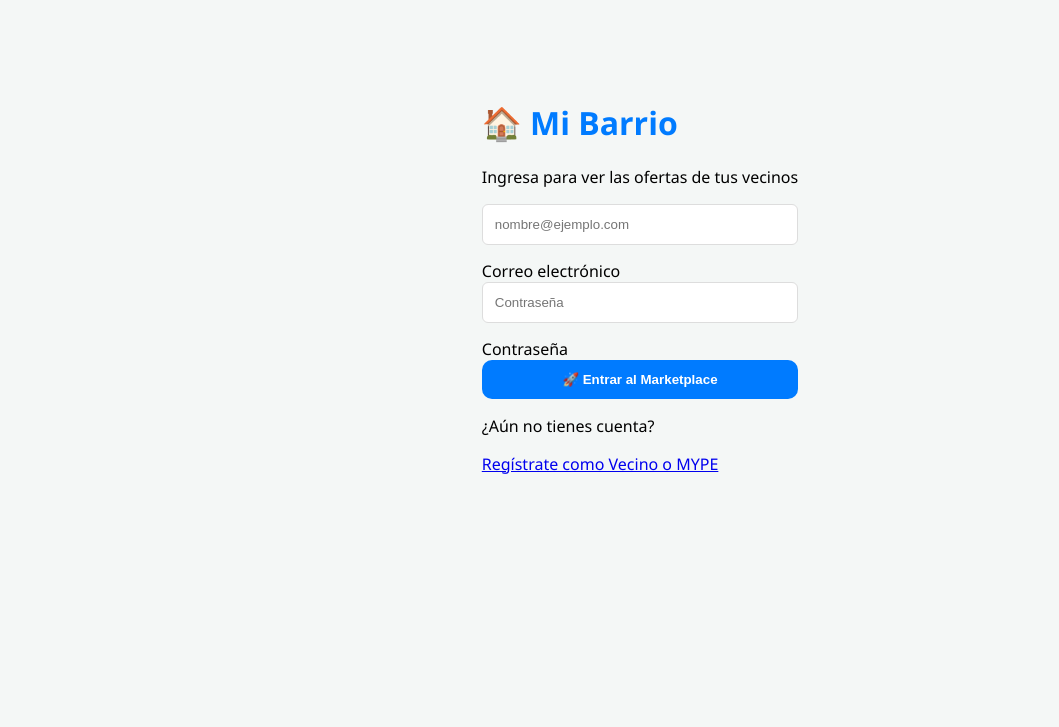
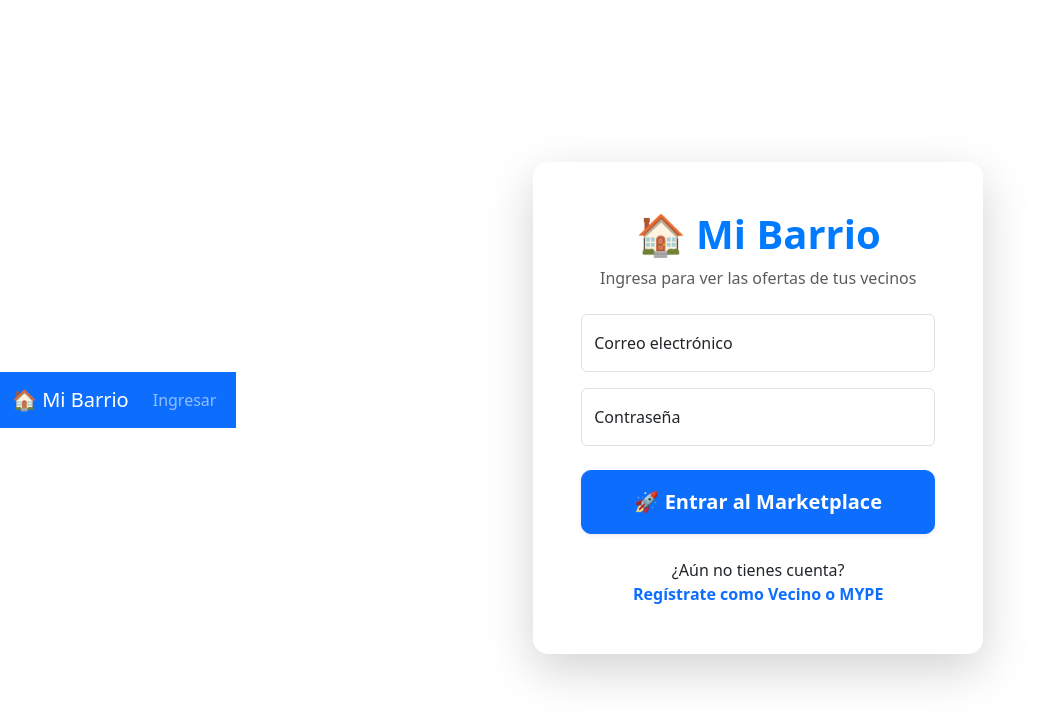
Before and after one commit to otambraico/marketplace, a Flask app: page /login in a window 1280 px wide. Shown: the top 727 px of the page, without its empty margins (0-1059 px from the left). Run offline with Flask 3, Linux system fonts and the light colour scheme; some libraries are stand-ins or nearby versions.

Commit message:
Vigesima segunda actualización del sistema en producción

```diff
--- a/templates/base.html
+++ b/templates/base.html
@@ -3,85 +3,105 @@
 <head>
     <meta charset="UTF-8">
     <meta name="viewport" content="width=device-width, initial-scale=1.0, maximum-scale=1.0, user-scalable=no">
+    <title>Mi Barrio Marketplace</title>
+    <link href="https://cdn.jsdelivr.net/npm/bootstrap@5.3.0/dist/css/bootstrap.min.css" rel="stylesheet">
 
-    <title>{% block title %}Barrio Market{% endblock %}</title>
-    <link href="https://cdn.jsdelivr.net/npm/bootstrap@5.3.0/dist/css/bootstrap.min.css" rel="stylesheet">
     <style>
-        .navbar { box-shadow: 0 2px 4px rgba(0,0,0,0.1); }
-        #main-container { margin-top: 20px; }
-        body { font-size: 16px; } /* Tamaño mínimo para que Google no penalice */
-        .container { width: 95%; margin: auto; }
-        img { max-width: 100%; height: auto; }
-        input, button { min-height: 44px; } /* Tamaño táctil estándar de Apple/Google */
-        /* Agrega esto al bloque de estilos de tu base.html */
-            @media (max-width: 576px) {
-                .card {
-                    margin: 10px;
-                    border-radius: 10px;
-                }
-                h1 {
-                    font-size: 1.8rem;
-                }
-            }
+        /* Estilos para la Barra Inferior (Solo Móvil) */
+        .bottom-nav {
+            display: none; /* Oculto en escritorio */
+            position: fixed;
+            bottom: 0;
+            left: 0;
+            right: 0;
+            height: 65px;
+            background-color: #ffffff;
+            border-top: 1px solid #dee2e6;
+            z-index: 1050;
+            box-shadow: 0 -2px 10px rgba(0,0,0,0.1);
+        }
+
+        .nav-item-mobile {
+            flex: 1;
+            text-align: center;
+            display: flex;
+            flex-direction: column;
+            justify-content: center;
+            align-items: center;
+            color: #6c757d;
+            text-decoration: none;
+            font-size: 12px;
+        }
+
+        .nav-item-mobile.active {
+            color: #007bff;
+            font-weight: bold;
+        }
+
+        .nav-item-mobile i, .nav-item-mobile span.icon {
+            font-size: 20px;
+            margin-bottom: 2px;
+        }
+
+        /* Ajuste para que el contenido no quede tapado por la barra */
+        @media (max-width: 768px) {
+            .bottom-nav { display: flex; }
+            body { padding-bottom: 70px; }
+            .navbar-desktop { display: none !important; } /* Ocultar navbar superior en móvil */
+        }
     </style>
-    {% block head %}{% endblock %}
 </head>
 <body>
-    <nav class="navbar navbar-expand-lg navbar-dark bg-dark">
+
+    <nav class="navbar navbar-expand-lg navbar-dark bg-primary navbar-desktop">
         <div class="container">
-            <a class="navbar-brand fw-bold" href="/">
-                <span class="text-primary">📍</span> Barrio Market
-            </a>
-
-            <button class="navbar-toggler" type="button" data-bs-toggle="collapse" data-bs-target="#navbarNav">
-                <span class="navbar-toggler-icon"></span>
-            </button>
-
-            <div class="collapse navbar-collapse" id="navbarNav">
-                <ul class="navbar-nav ms-auto align-items-center">
-                    <li class="nav-item">
-                        <a class="nav-link" href="/">Explorar Mapa</a>
-                    </li>
-
-                    {% if session.get('user_id') %}
-                        {% if session.get('user_rol') == 'mype' %}
-                            <li class="nav-item">
-                                <a class="nav-link badge bg-info text-dark ms-lg-2" href="/dashboard_mype">Mi Negocio</a>
-                            </li>
-                        {% elif session.get('user_rol') == 'admin' %}
-                            <li class="nav-item">
-                                <a class="nav-link badge bg-warning text-dark ms-lg-2" href="/admin">Panel Admin</a>
-                            </li>
-                        {% else %}
-                            <li class="nav-item">
-                                <a class="nav-link" href="/perfil_cliente">Mi Perfil</a>
-                            </li>
-                        {% endif %}
-
-                        <li class="nav-item dropdown ms-lg-3">
-                            <a class="nav-link dropdown-toggle" href="#" id="userDrop" role="button" data-bs-toggle="dropdown">
-                                Hola, <strong>{{ session.get('user_nombre') }}</strong>
-                            </a>
-                            <ul class="dropdown-menu dropdown-menu-end shadow">
-                                <li><a class="dropdown-item" href="/logout">Cerrar Sesión</a></li>
-                            </ul>
-                        </li>
-                    {% else %}
-                        <li class="nav-item">
-                            <a class="nav-link" href="/login">Ingresar</a>
-                        </li>
-                        <li class="nav-item ms-lg-2">
-                            <a class="btn btn-primary btn-sm px-3" href="/registro">Registrarme</a>
-                        </li>
-                    {% endif %}
-                </ul>
+            <a class="navbar-brand" href="/">🏠 Mi Barrio</a>
+            <div class="navbar-nav ms-auto">
+                {% if session.user_id %}
+                    <a class="nav-link" href="/">Mapa</a>
+                    <a class="nav-link" href="/dashboard_mype">Mi Negocio</a>
+                    <a class="nav-link text-warning" href="/logout">Salir</a>
+                {% else %}
+                    <a class="nav-link" href="/login">Ingresar</a>
+                {% endif %}
             </div>
         </div>
     </nav>
 
-    <div id="main-container">
+    <div class="container mt-3">
         {% block content %}{% endblock %}
     </div>
+
+    <nav class="bottom-nav">
+        <a href="/" class="nav-item-mobile {% if request.path == '/' %}active{% endif %}">
+            <span class="icon">📍</span>
+            <span>Mapa</span>
+        </a>
+
+        {% if session.user_rol == 'mype' %}
+        <a href="/dashboard_mype" class="nav-item-mobile {% if request.path == '/dashboard_mype' %}active{% endif %}">
+            <span class="icon">📦</span>
+            <span>Mis Ventas</span>
+        </a>
+        {% endif %}
+
+        <a href="/mensajes" class="nav-item-mobile {% if request.path == '/mensajes' %}active{% endif %}">
+            <span class="icon">💬</span>
+            <span>Chats</span>
+        </a>
+
+        {% if session.user_id %}
+        <a href="/perfil" class="nav-item-mobile {% if request.path == '/perfil' %}active{% endif %}">
+            <span class="icon">👤</span>
+            <span>Perfil</span>
+        </a>
+        {% else %}
+        <a href="/login" class="nav-item-mobile">
+            <span class="icon">🔑</span>
+            <span>Entrar</span>
+        </a>
+        {% endif %}
+    </nav>
 
     <script src="https://cdn.jsdelivr.net/npm/bootstrap@5.3.0/dist/js/bootstrap.bundle.min.js"></script>
 </body>
--- a/templates/index.html
+++ b/templates/index.html
@@ -7,11 +7,8 @@
     <style>
         /* Forzamos que el mapa tenga visibilidad y altura */
         #map {
-            height: 700px; /* Prueba con un valor fijo en px primero para descartar */
-            min-height: 80vh;
+            height: calc(100vh - 65px); /* Resta el espacio de la barra inferior en móvil */
             width: 100%;
-            display: block; /* Asegura que no sea inline */
-            z-index: 1;
         }
         .info-header { padding: 20px; background: white; text-align: center; border-bottom: 1px solid #ddd; }
     </style>
--- a/templates/login.html
+++ b/templates/login.html
@@ -12,7 +12,7 @@
 
 </head>
 <body>
-
+     {% extends "base.html" %}
     {% block content %}
     <div class="container d-flex align-items-center justify-content-center" style="min-height: 80vh;">
         <div class="card shadow-lg border-0" style="width: 100%; max-width: 450px; border-radius: 15px;">
```
